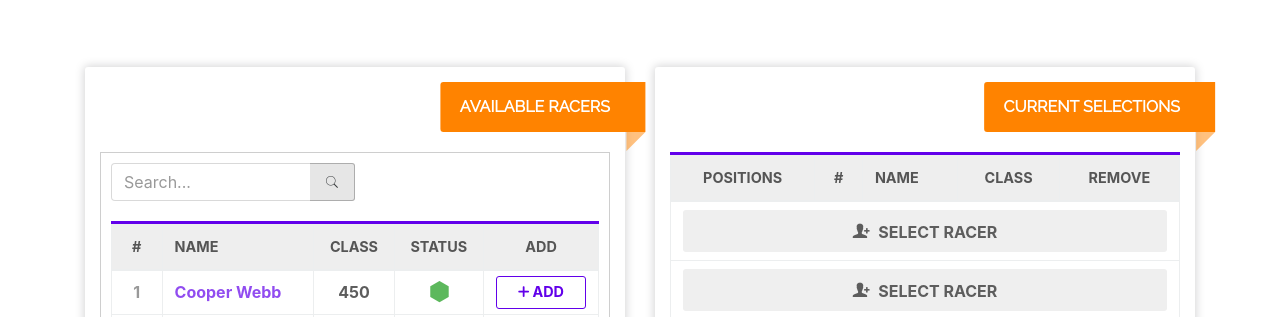
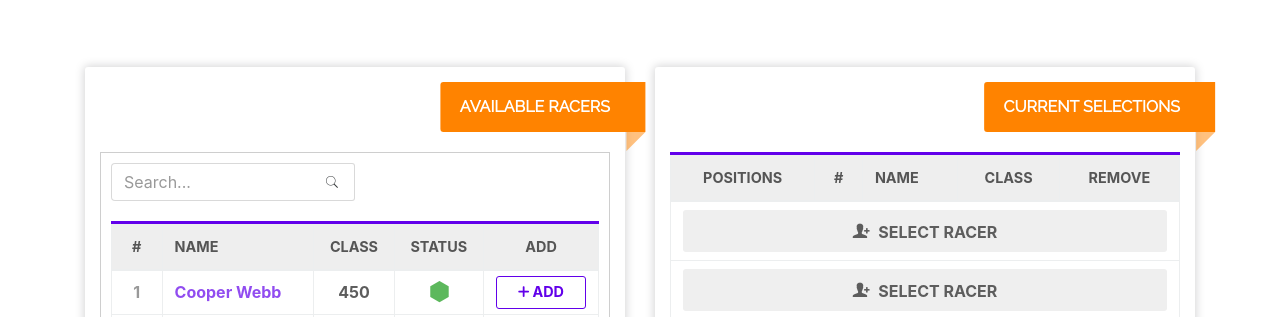
Before and after one commit to codmania/motofront, a website: page play.html in a window 1280 px wide. In both pictures the pointer is over the button 332 px from the left and 611 px from the top of the page. Shown: the part 430-747 px from the top of the page. Drawn offline with Linux system fonts and the light colour scheme; a script that the page names is missing; files whose address does not match are found by name.

Commit message:
fix style of search field for table

```diff
--- a/assets/css/moto.css
+++ b/assets/css/moto.css
@@ -316,7 +316,18 @@ thead.mt-thead tr th {
   border: 1px solid rgba(93, 93, 93, 0.3); }
 
 .table-search-input .input-group-btn button {
-  border-left: 0; }
+  border-left: 0;
+  border-color: rgba(0, 0, 0, 0.15); }
+  .table-search-input .input-group-btn button:hover, .table-search-input .input-group-btn button:focus {
+    background-color: #fff;
+    border-color: rgba(0, 0, 0, 0.15);
+    border-left: 0; }
+
+.table-search-input input {
+  border-right: 0; }
+  .table-search-input input:hover, .table-search-input input:focus {
+    outline: none;
+    border-color: rgba(0, 0, 0, 0.15); }
 
 .table-search-input.input-group {
   width: 50%; }
```
